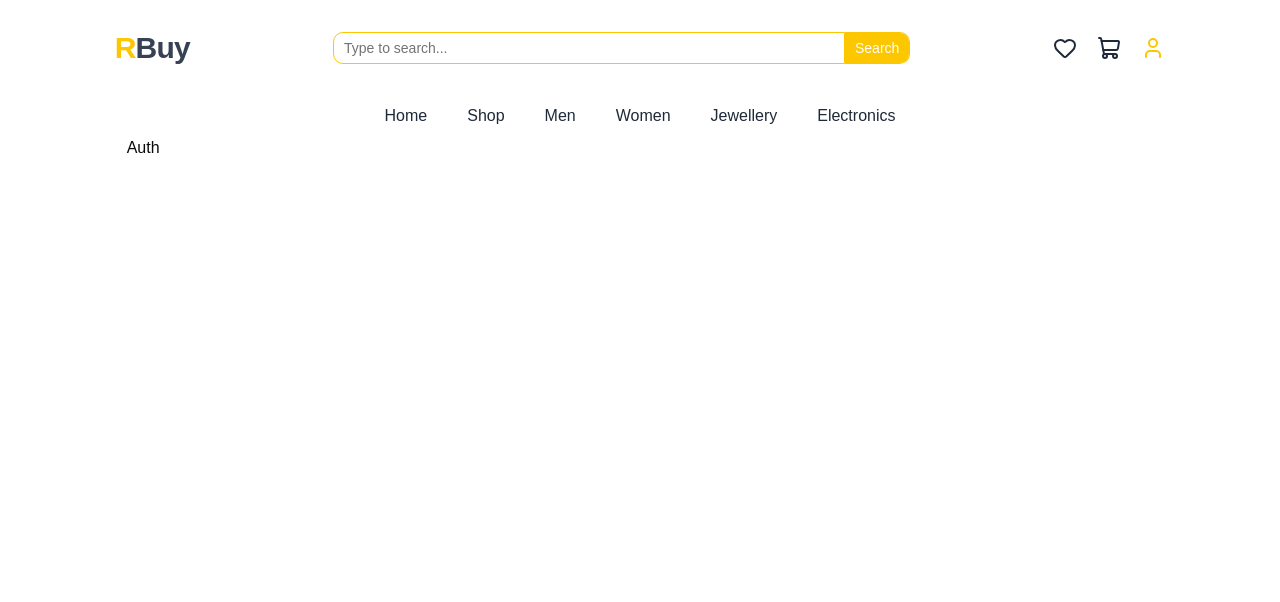
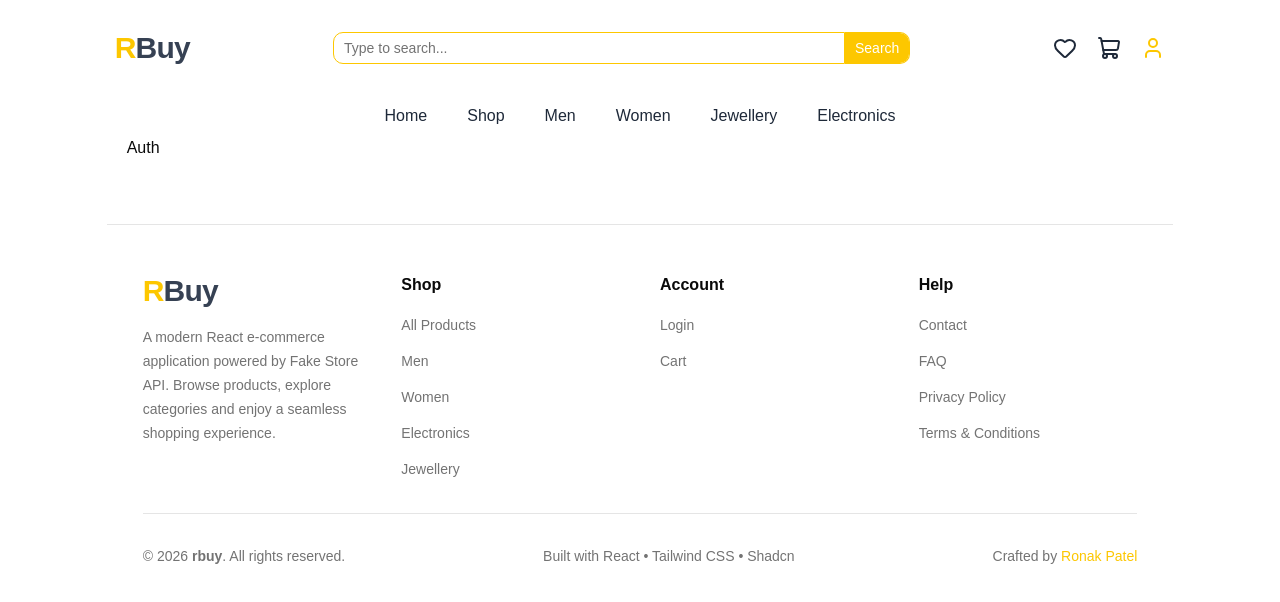
Before and after one commit to R-o-n-a-k/RBuy, a React (Vite) app: page /auth in a window 1280 px wide. Shown: the top 602 px of the page. Built offline with nearby package versions, Linux system fonts and the light colour scheme; no server answers.

Commit message:
feat: adding footer

```diff
--- a/src/App.jsx
+++ b/src/App.jsx
@@ -1,4 +1,5 @@
 import './App.css'
+import Footer from './components/Footer';
 import Navbar from './components/Navbar'
 import ProductProvider from './context/ProductContext';
 import AppRoutes from './routes/AppRoutes'
@@ -12,6 +13,7 @@ function App() {
         <Router>
           <Navbar />
           <AppRoutes />
+          <Footer/>
         </Router>
       </ProductProvider>
     </>
--- /dev/null
+++ b/src/components/Footer.jsx
@@ -0,0 +1,113 @@
+import { Link } from "react-router-dom";
+import { Separator } from "@/components/ui/separator";
+
+const footerSections = [
+  {
+    title: "Shop",
+    links: [
+      { name: "All Products", href: "/shop" },
+      { name: "Men", href: "/shop/men" },
+      { name: "Women", href: "/shop/women" },
+      { name: "Electronics", href: "/shop/electronics" },
+      { name: "Jewellery", href: "/shop/jewellery" },
+    ],
+  },
+  {
+    title: "Account",
+    links: [
+      { name: "Login", href: "/auth" },
+      { name: "Cart", href: "/cart" },
+    ],
+  },
+  {
+    title: "Help",
+    links: [
+      { name: "Contact", href: "#" },
+      { name: "FAQ", href: "#" },
+      { name: "Privacy Policy", href: "#" },
+      { name: "Terms & Conditions", href: "#" },
+    ],
+  },
+];
+
+const Footer = () => {
+  return (
+    <footer className="page mt-16 border-t bg-background">
+      <div className="container mx-auto px-4 py-12">
+
+        <div className="grid grid-cols-1 gap-10 sm:grid-cols-2 lg:grid-cols-4">
+
+          {/* Brand */}
+
+          <div className="text-center sm:text-left">
+            <Link
+              to="/"
+              className="inline-flex text-2xl md:text-3xl font-extrabold tracking-tight select-none"
+            >
+              <span className="text-primary">R</span>
+              <span className="text-gray-700">Buy</span>
+            </Link>
+            <p className="mt-4 text-sm leading-6 text-muted-foreground">
+              A modern React e-commerce application powered by Fake Store API.
+              Browse products, explore categories and enjoy a seamless shopping
+              experience.
+            </p>
+          </div>
+
+          {/* Footer Links */}
+
+          {footerSections.map((section) => (
+            <div
+              key={section.title}
+              className="text-center sm:text-left"
+            >
+              <h3 className="mb-4 text-base font-semibold">
+                {section.title}
+              </h3>
+
+              <ul className="space-y-3">
+                {section.links.map((link) => (
+                  <li key={link.name}>
+                    <Link
+                      to={link.href}
+                      className="text-sm text-muted-foreground transition-colors hover:text-primary"
+                    >
+                      {link.name}
+                    </Link>
+                  </li>
+                ))}
+              </ul>
+            </div>
+          ))}
+        </div>
+
+        <Separator className="my-8" />
+
+        <div className="flex flex-col items-center justify-between gap-3 text-center text-xs text-muted-foreground sm:text-sm md:flex-row">
+          <p>
+            © {new Date().getFullYear()} <span className="font-semibold">rbuy</span>.
+            All rights reserved.
+          </p>
+
+          <p>
+            Built with React • Tailwind CSS • Shadcn
+          </p>
+
+          <p>
+            Crafted by{" "}
+            <a
+              href="https://ronakjpatel.in"
+              target="_blank"
+              rel="noopener noreferrer"
+              className="font-medium text-primary hover:underline"
+            >
+              Ronak Patel
+            </a>
+          </p>
+        </div>
+      </div>
+    </footer>
+  );
+};
+
+export default Footer;
```
